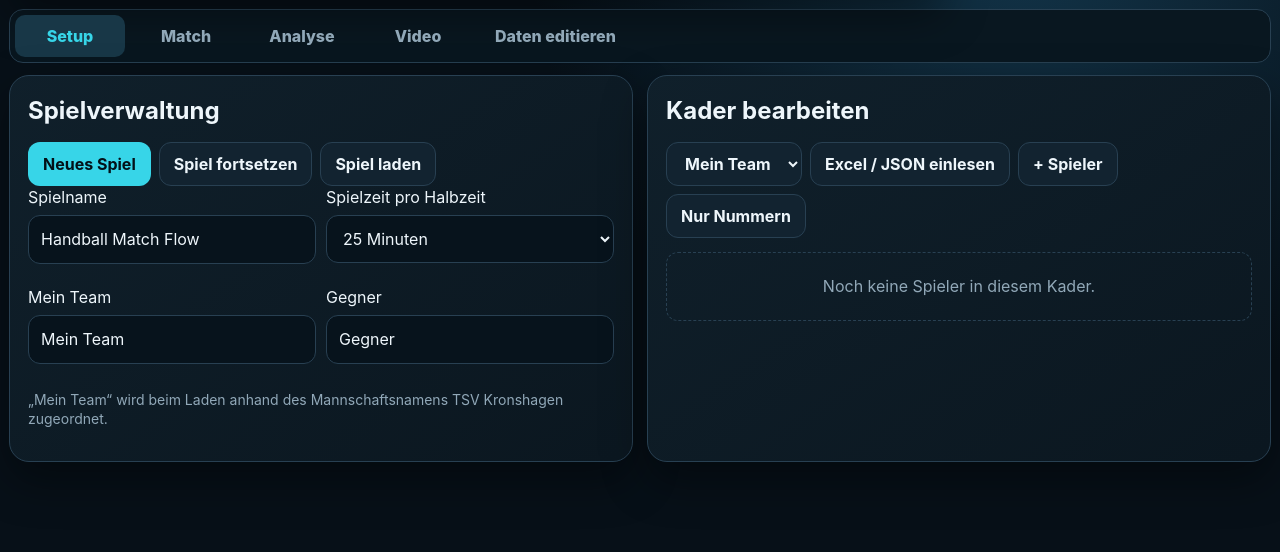
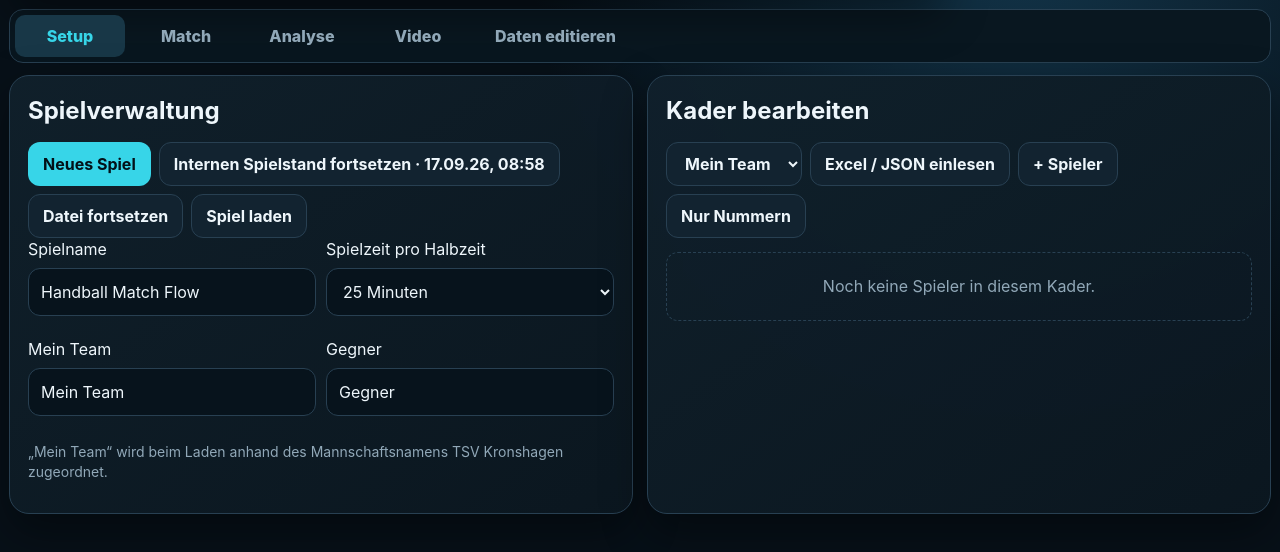
Before and after one commit to jtaeubrich/Spielanalyse, a plain HTML site: page index.html in a window 1280 px wide. Both pictures are taken after a click on the button "Spiel speichern". Shown: the part 64-616 px from the top of the page. Drawn offline with Linux system fonts and the light colour scheme.

Commit message:
Improve iPad game saving and JSON export

```diff
--- a/index.html
+++ b/index.html
@@ -66,7 +66,7 @@
     <div class="setup-grid">
       <div class="panel setup-card">
         <h2>Spielverwaltung</h2>
-        <div class="setup-actions"><button class="btn primary" id="newGame" type="button">Neues Spiel</button><button class="btn" id="continueGame" type="button">Spiel fortsetzen</button><input id="continueGameInput" type="file" accept=".json,application/json" hidden><button class="btn" id="loadGame" type="button">Spiel laden</button><input id="fileInput" type="file" accept=".json,application/json" hidden></div>
+        <div class="setup-actions"><button class="btn primary" id="newGame" type="button">Neues Spiel</button><button class="btn hidden" id="resumeInternalGame" type="button">Internen Spielstand fortsetzen</button><button class="btn" id="continueGame" type="button">Datei fortsetzen</button><input id="continueGameInput" type="file" accept=".json,application/json" hidden><button class="btn" id="loadGame" type="button">Spiel laden</button><input id="fileInput" type="file" accept=".json,application/json" hidden></div>
         <div class="form-grid"><label>Spielname<input class="field" id="setupGameName" placeholder="Spielname"></label><label>Spielzeit pro Halbzeit<select class="field" id="setupDuration"><option value="20">20 Minuten</option><option value="25" selected>25 Minuten</option><option value="30">30 Minuten</option></select></label><label>Mein Team<input class="field" id="setupOwnName" placeholder="Mein Team"></label><label>Gegner<input class="field" id="setupOpponentName" placeholder="Gegner"></label></div>
         <p class="number-help">„Mein Team“ wird beim Laden anhand des Mannschaftsnamens TSV Kronshagen zugeordnet.</p>
       </div>
@@ -247,7 +247,13 @@
   function showTab(name){if(name==="match"&&state.isHistorical)name="analysis";activeTab=name;document.querySelectorAll(".tab").forEach(b=>b.classList.toggle("active",b.dataset.tab===name));document.querySelectorAll(".tab-pane").forEach(p=>p.classList.toggle("active",p.id===name+"Tab"));const module=$("videoModule"),host=name==="video"?$("videoPlayerHost"):name==="match"?$("matchVideoHost"):null;if(host&&module.parentElement!==host)host.append(module);if(name==="analysis")renderAnalysis();if(name==="video"){renderVideoPlaylist();syncVideoReviewHeight()}if(name==="data")renderDataEditor()}
   document.querySelectorAll(".tab").forEach(b=>b.onclick=()=>showTab(b.dataset.tab));
 
-  function updateContinueStatus(){}
+  const internalGameDbName="handball-spielanalyse",internalGameStore="games",internalGameKey="current",internalGameFallbackKey="handballMatchFlow.savedGame";
+  let internalGameMeta=null,internalGameStatusLoaded=false;
+  function openInternalGameDb(){return new Promise((resolve,reject)=>{if(!("indexedDB" in window))return reject(Error("IndexedDB nicht verfügbar"));const request=indexedDB.open(internalGameDbName,1);request.onupgradeneeded=()=>{const db=request.result;if(!db.objectStoreNames.contains(internalGameStore))db.createObjectStore(internalGameStore,{keyPath:"id"})};request.onsuccess=()=>resolve(request.result);request.onerror=()=>reject(request.error||Error("Interner Speicher konnte nicht geöffnet werden"))})}
+  async function readInternalGame(){try{const db=await openInternalGameDb();return await new Promise((resolve,reject)=>{const tx=db.transaction(internalGameStore,"readonly"),request=tx.objectStore(internalGameStore).get(internalGameKey);request.onsuccess=()=>resolve(request.result||null);request.onerror=()=>reject(request.error);tx.oncomplete=()=>db.close();tx.onabort=()=>db.close()})}catch{try{return JSON.parse(localStorage.getItem(internalGameFallbackKey)||"null")}catch{return null}}}
+  async function storeInternalGame(text){const record={id:internalGameKey,text,fileName:defaultGameFileName(),gameName:state.gameName||"Handball-Spiel",savedAt:new Date().toISOString()};try{const db=await openInternalGameDb();await new Promise((resolve,reject)=>{const tx=db.transaction(internalGameStore,"readwrite");tx.objectStore(internalGameStore).put(record);tx.oncomplete=()=>{db.close();resolve()};tx.onerror=()=>{db.close();reject(tx.error)};tx.onabort=()=>{db.close();reject(tx.error)}})}catch(error){localStorage.setItem(internalGameFallbackKey,JSON.stringify(record))}internalGameMeta=record;internalGameStatusLoaded=true;updateContinueStatus();return record}
+  function paintContinueStatus(){const button=$("resumeInternalGame");if(!button)return;button.classList.toggle("hidden",!internalGameMeta);if(internalGameMeta){const saved=new Date(internalGameMeta.savedAt),stamp=Number.isNaN(saved.getTime())?"":saved.toLocaleString("de-DE",{dateStyle:"short",timeStyle:"short"});button.textContent="Internen Spielstand fortsetzen"+(stamp?" · "+stamp:"");button.title=internalGameMeta.gameName||""}}
+  async function updateContinueStatus(force=false){if(internalGameStatusLoaded&&!force)return paintContinueStatus();internalGameStatusLoaded=true;internalGameMeta=await readInternalGame();paintContinueStatus()}
   function persistSession(){if(!persistenceReady)return;try{const copy=structuredClone(state);const halfElapsed=currentGameSeconds();copy.timer.secondsElapsed=halfElapsed;copy.timer.active=false;copy.gameTime=Math.round((copy.timer.half-1)*copy.timer.duration*60+halfElapsed);copy.video.analysisClockMs=currentVideoMs();localStorage.setItem("handballMatchFlow.session",JSON.stringify({state:copy,ownTeam,myTeamLeft,gameBase:halfElapsed,analysisMode}));updateContinueStatus()}catch{}}
   function setInputUnlessActive(id,value){const el=$(id);if(document.activeElement!==el)el.value=value??""}
   function renderSetup(){setInputUnlessActive("setupGameName",state.gameName);setInputUnlessActive("setupOwnName",state[ownTeam]?.name);setInputUnlessActive("setupOpponentName",state[opponentTeam()]?.name);if(document.activeElement!==$("setupDuration"))$("setupDuration").value=String(state.timer.duration);renderRosterEditor();updateContinueStatus()}
@@ -259,6 +265,7 @@
   $("setupOwnName").onchange=e=>{state[ownTeam].name=e.target.value.trim()||"Mein Team";update()};
   $("setupOpponentName").onchange=e=>{state[opponentTeam()].name=e.target.value.trim()||"Gegner";update()};
   $("newGame").onclick=()=>{stopGame();mediaPause();state=structuredClone(baseState);state.isHistorical=false;ownTeam="away";gameBase=videoBase=liveClockBase=0;gameRunning=videoRunning=liveClockRunning=false;draft=null;selectedVideoEvents.clear();activeVideoEventIndex=null;currentGameFileHandle=null;currentGameFileName=null;normalize();setAnalysisMode("live");update();showTab("match");toast("Neues Spiel angelegt")};
+  $("resumeInternalGame").onclick=async()=>{try{const saved=await readInternalGame();if(!saved?.text)return toast("Kein interner Spielstand gefunden");applyLoadedGameText(saved.text,false,saved.fileName||null,null);toast("Interner Spielstand fortgesetzt")}catch(error){toast(error?.message||"Interner Spielstand konnte nicht geladen werden")}};
   $("continueGame").onclick=()=>pickGameFile(false);$("loadGame").onclick=()=>pickGameFile(true);
 
   function fillFilter(id,label,items){const select=$(id),value=select.value||"all";select.replaceChildren(new Option(label,"all"));for(const [v,l] of items)select.add(new Option(l,v));select.value=[...select.options].some(o=>o.value===value)?value:"all"}
@@ -345,11 +352,12 @@
   $("rosterInput").onchange=e=>{const f=e.target.files[0];if(!f)return;const team=$("rosterTeam").value,r=new FileReader();r.onload=()=>{try{importRosterBuffer(r.result,f.name,team)}catch(err){toast(err.message||"Spielerliste konnte nicht geladen werden")}};r.readAsArrayBuffer(f);e.target.value=""};
   function gameJson(){state.gameTime=Math.round(currentGameSeconds());state.timer.secondsElapsed=state.gameTime;state.timer.active=false;state.isHistorical=false;state.video={...state.video,analysisClockMs:currentVideoMs()};return JSON.stringify(state,null,2)}
   function defaultGameFileName(){return currentGameFileName||(state.gameName||"HandballMatch").replace(/[^a-z0-9äöüß_-]+/gi,"_")+"_matchflow.json"}
-  function downloadGameFile(text,name=defaultGameFileName()){const blob=new Blob([text],{type:"application/json"}),a=document.createElement("a");a.href=URL.createObjectURL(blob);a.download=name;a.click();setTimeout(()=>URL.revokeObjectURL(a.href),1000);toast("Spiel als Download gespeichert")}
+  function downloadGameFile(text,name=defaultGameFileName()){const blob=new Blob([text],{type:"application/json"}),a=document.createElement("a"),url=URL.createObjectURL(blob);a.href=url;a.download=name;a.hidden=true;document.body.append(a);a.click();a.remove();setTimeout(()=>URL.revokeObjectURL(url),60000);toast("Download gestartet – Speicherort im Browser prüfen")}
+  async function exportGameFile(text,name=defaultGameFileName()){const file=new File([text],name,{type:"application/json"});if(navigator.share&&navigator.canShare?.({files:[file]})){try{await navigator.share({files:[file],title:"Handball Spielanalyse",text:"Spielstand als JSON-Datei"});toast("Datei zum Sichern oder Teilen bereitgestellt");return}catch(error){if(error?.name==="AbortError")return;throw error}}downloadGameFile(text,name)}
   async function writeGameFile(handle,text){if(handle.queryPermission&&await handle.queryPermission({mode:"readwrite"})!=="granted"){if(!handle.requestPermission||await handle.requestPermission({mode:"readwrite"})!=="granted")throw Error("Schreibzugriff auf die Datei wurde nicht erteilt.")}const writable=await handle.createWritable();await writable.write(text);await writable.close()}
-  async function saveGameAs(){const text=gameJson();if(typeof window.showSaveFilePicker!=="function"){downloadGameFile(text);return}try{const options={id:"handball-matchflow-games",suggestedName:defaultGameFileName(),types:gameFileTypes};if(currentGameFileHandle)options.startIn=currentGameFileHandle;const handle=await window.showSaveFilePicker(options);await writeGameFile(handle,text);currentGameFileHandle=handle;currentGameFileName=handle.name;toast("Spiel gespeichert")}catch(error){if(error?.name!=="AbortError")toast(error?.message||"Spiel konnte nicht gespeichert werden")}}
-  async function saveGame(){if(!currentGameFileHandle)return saveGameAs();try{await writeGameFile(currentGameFileHandle,gameJson());currentGameFileName=currentGameFileHandle.name;toast("Geladene Datei aktualisiert")}catch(error){toast(error?.message||"Spiel konnte nicht gespeichert werden")}}
-  $("saveBtn").onclick=saveGame;$("saveAsBtn").onclick=saveGameAs;
+  async function saveGameAs(){const text=gameJson();if(typeof window.showSaveFilePicker!=="function"){try{await exportGameFile(text)}catch(error){toast(error?.message||"Datei konnte nicht exportiert werden")}return}try{const options={id:"handball-matchflow-games",suggestedName:defaultGameFileName(),types:gameFileTypes};if(currentGameFileHandle)options.startIn=currentGameFileHandle;const handle=await window.showSaveFilePicker(options);await writeGameFile(handle,text);currentGameFileHandle=handle;currentGameFileName=handle.name;await storeInternalGame(text).catch(()=>{});toast("Spiel unter "+handle.name+" gespeichert")}catch(error){if(error?.name!=="AbortError")toast(error?.message||"Spiel konnte nicht gespeichert werden")}}
+  async function saveGame(){const text=gameJson();if(!currentGameFileHandle){try{await storeInternalGame(text);toast("Spielstand auf diesem Gerät gespeichert")}catch(error){toast(error?.message||"Interner Spielstand konnte nicht gespeichert werden")}return}try{await writeGameFile(currentGameFileHandle,text);currentGameFileName=currentGameFileHandle.name;await storeInternalGame(text).catch(()=>{});toast("Geladene Datei aktualisiert")}catch(error){toast(error?.message||"Spiel konnte nicht gespeichert werden")}}
+  $("saveBtn").onclick=saveGame;$("saveAsBtn").onclick=saveGameAs;if(typeof window.showSaveFilePicker!=="function"){$("saveAsBtn").textContent="JSON exportieren";$("saveAsBtn").title="JSON-Datei über das Teilen-Menü sichern"}
   function captureStamp(){const time=Math.round((state.timer.half-1)*state.timer.duration*60+currentGameSeconds());return{time,displayTime:fmt(time),half:state.timer.half,realTime:currentVideoMs()};}
   function parseTime(value){if(/^\d+(?::[0-5]\d){1,2}(?:\.\d+)?$/.test(value)){return value.split(':').reduce((n,v)=>n*60+Number(v),0)}if(/^\d+(?:\.\d+)?$/.test(value))return Number(value);throw Error('Zeit bitte als MM:SS eingeben.');}
   function stopGame(){if(gameRunning){gameBase=currentGameSeconds();gameRunning=false;}state.timer.active=false;$("runBtn").textContent="▶ SPIELZEIT STARTEN";$("runBtn").classList.remove("stop");}
@@ -439,7 +447,7 @@
   $('numberTeam').onchange=renderNumbers;
   $('closeNumbers').onclick=()=>$('numbersDialog').close();
   $('numbersForm').onsubmit=e=>{e.preventDefault();for(const [key,value] of Object.entries(numberEdits)){if(value!==''&&(!/^\\d{1,2}$/.test(value))){$('numberError').textContent='Bitte Nummern zwischen 0 und 99 eintragen.';return;}}for(const team of ['home','away'])for(const p of state[team].players){const value=numberEdits[team+':'+p.id];if(value!==undefined)p.nr=value===''?'':Number(value);}document.querySelectorAll('.player-label').forEach(label=>{const p=getPlayer(label.dataset.playerId);if(p)playerLabel(label.parentElement,p);});showStep(currentStep);$('numbersDialog').close();toast('Rückennummern übernommen');};
-  myTeamLeft=true;setAnalysisMode(analysisMode);update();renderClipPresetList();persistenceReady=true;showTab("setup");
+  myTeamLeft=true;setAnalysisMode(analysisMode);update();renderClipPresetList();persistenceReady=true;updateContinueStatus(true);showTab("setup");
 })();
 </script>
   <script>
```
